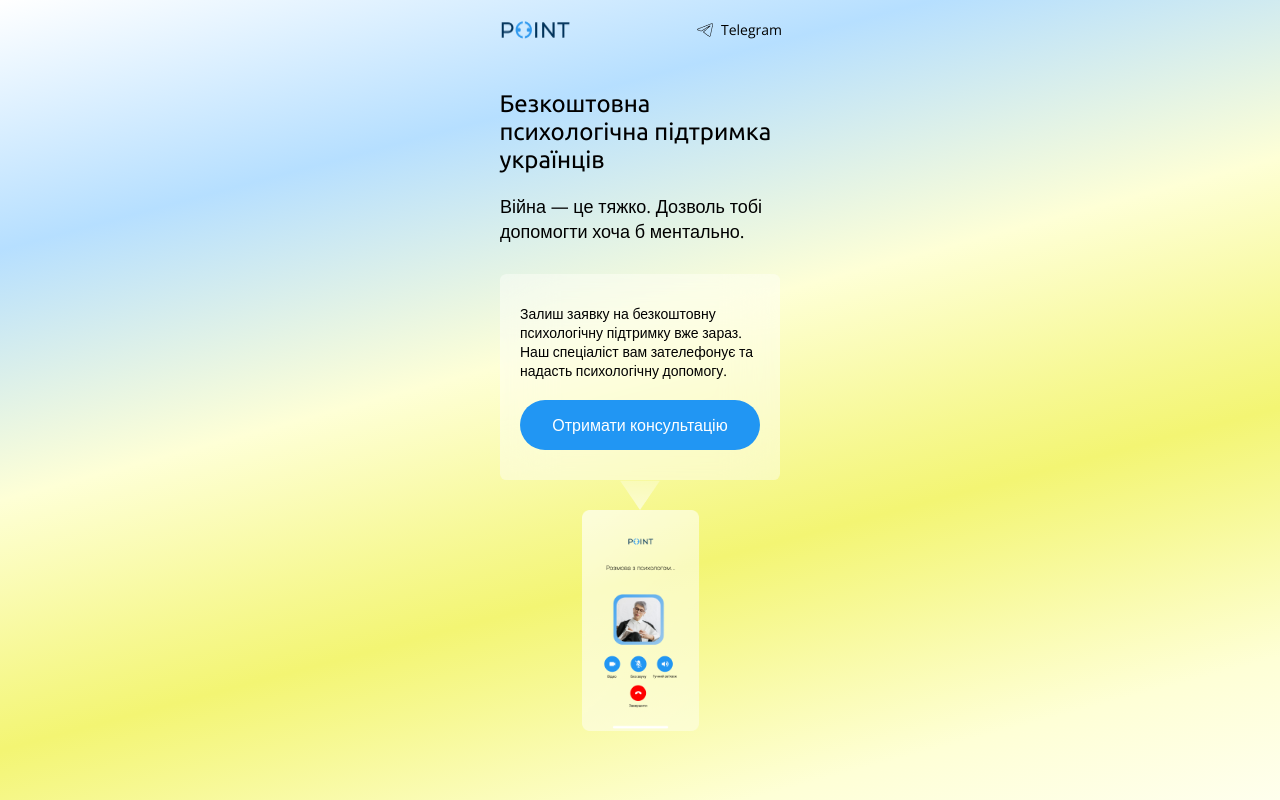
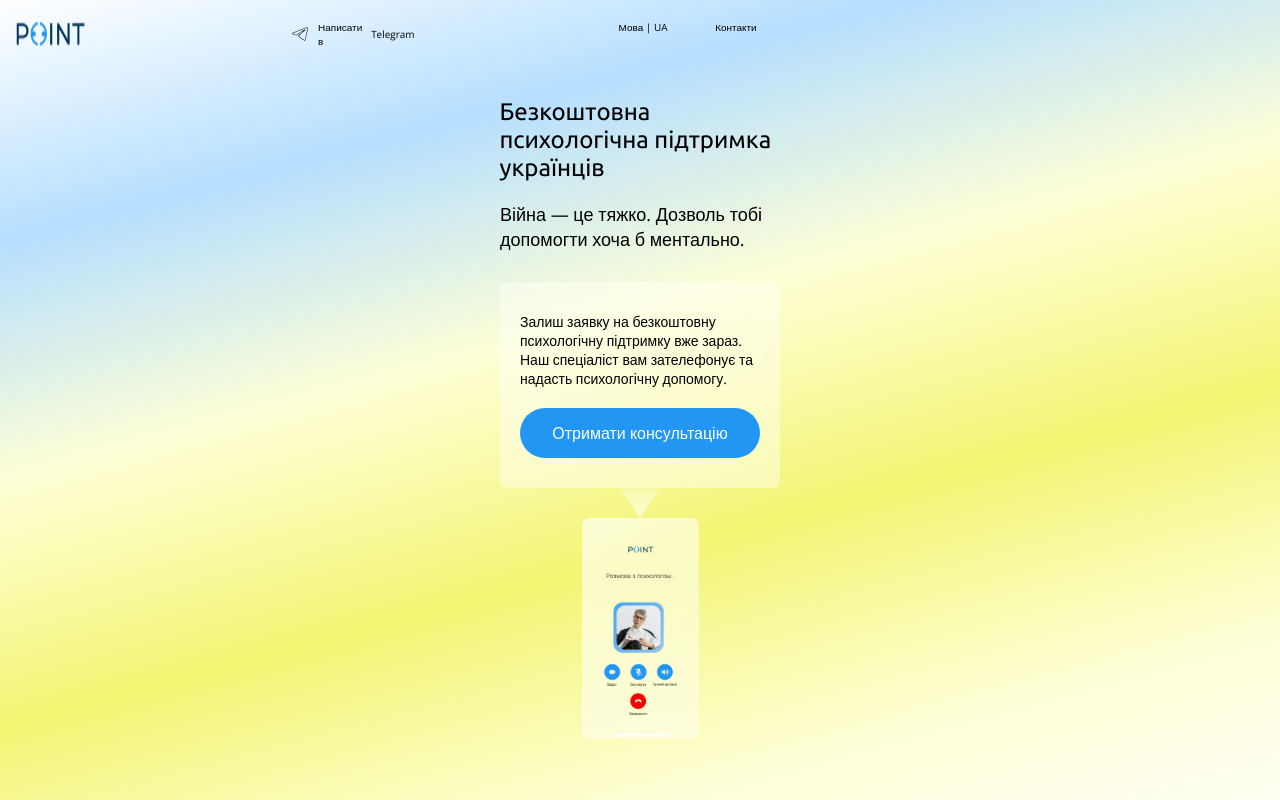
Before and after one commit to StanislavProtashchuk/PsyHelp, a website built with Parcel: page src/index.html in a window 1280 px wide. Shown: the top 800 px of the page. Built offline with nearby package versions, Linux system fonts and the light colour scheme.

Commit message:
headerTablet

```diff
--- a/src/index.html
+++ b/src/index.html
@@ -25,8 +25,12 @@
         <img src="./images/mobile/logo.png" alt="logo">
         <a class="telegram-wrapper" href="">
         <img src="./images/mobile/arcticons_telegram.png" alt="telegram icon">
-        <p class="telegram-wrapper__title">telegram</p>
+        <span class="telegram-wrapper__pretitle">Написати в</span><p class="telegram-wrapper__title">Telegram</p>
         </a>
+        <div class="header__contacts-wrapper">
+          <p>Мова | UA</p>
+          <a href="">Контакти</a>
+        </div>
       </div>
     </header>
 
--- a/src/sass/base/_reset.scss
+++ b/src/sass/base/_reset.scss
@@ -12,6 +12,7 @@ a {
   display: block;
   text-decoration: none;
   font-style: normal;
+  color: #000000;
 }
 
 ul {
--- a/src/sass/components/_container.scss
+++ b/src/sass/components/_container.scss
@@ -1,9 +1,14 @@
 .container {
-  margin: 0px auto;
-  padding: 0px 20px;
+  margin: 0 auto;
+  padding: 0 20px;
 
   @media screen and (min-width: 320px) {
     width: 320px;
+  }
+
+  @media screen and (min-width: 768px) {
+    width: 768px;
+    padding: 0 13px;
   }
 }
 
--- a/src/sass/layout/_header.scss
+++ b/src/sass/layout/_header.scss
@@ -3,19 +3,56 @@
   justify-content: space-between;
 
   padding-top: 20px;
+
+  font-weight: 300;
+  font-size: 14px;
+  line-height: 19px;
+  margin-left: 6px;
+  color: #000000;
+
+  @media screen and (min-width: 768px) {
+    font-size: 9.984px;
+    line-height: 14px;
+
+    margin-left: 1.6px;
+  }
 }
 
 .telegram-wrapper {
   display: flex;
   width: 85px;
+
+  @media screen and (min-width: 768px) {
+    width: 125px;
+    align-items: center;
+  }
 }
 
 .telegram-wrapper__title {
-  text-transform: capitalize;
-  font-style: normal;
-  font-weight: 300;
-  font-size: 14px;
-  line-height: 19px;
-  margin-left: 6px;
-  color: #000000;
+  @media screen and (min-width: 768px) {
+    font-size: 9.984px;
+    line-height: 14px;
+
+    margin-left: 1.6px;
+  }
 }
+
+.telegram-wrapper__pretitle {
+  display: none;
+
+  @media screen and (min-width: 768px) {
+    display: inline;
+    margin-left: 8.5px;
+  }
+}
+
+.header__contacts-wrapper {
+  display: none;
+
+  @media screen and (min-width: 768px) {
+    display: inline;
+    width: 138px;
+    display: flex;
+    justify-content: space-between;
+  }
+}
```
